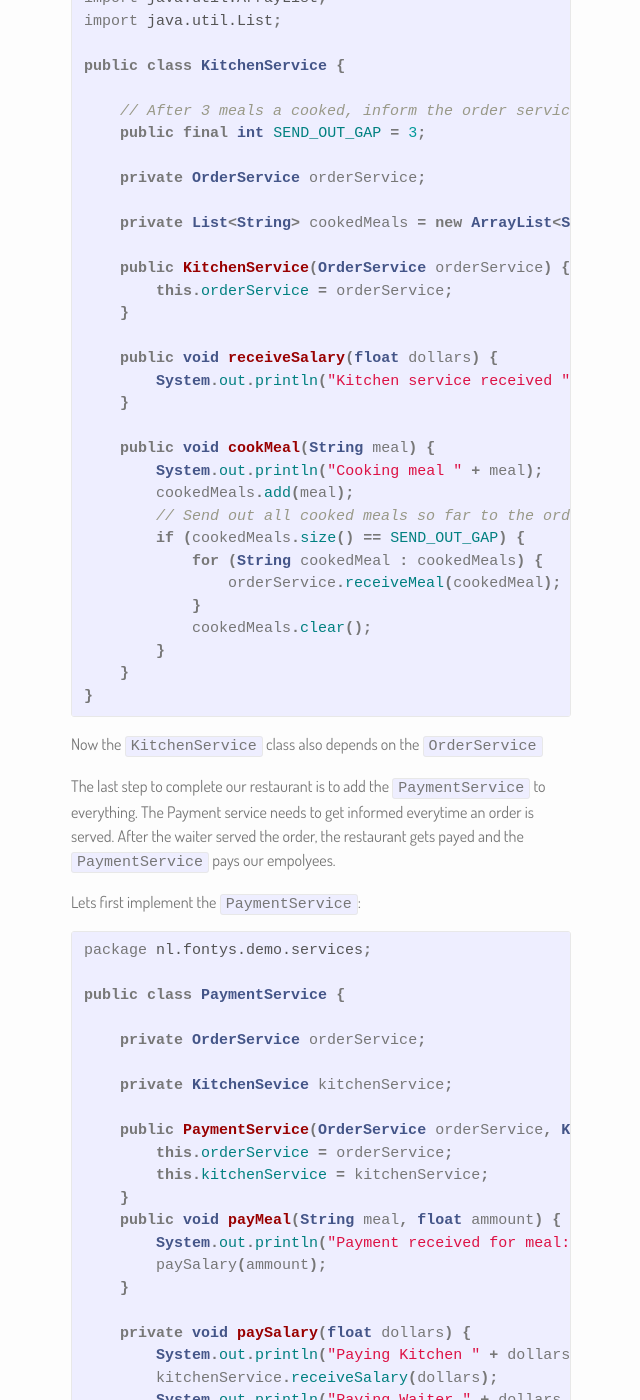
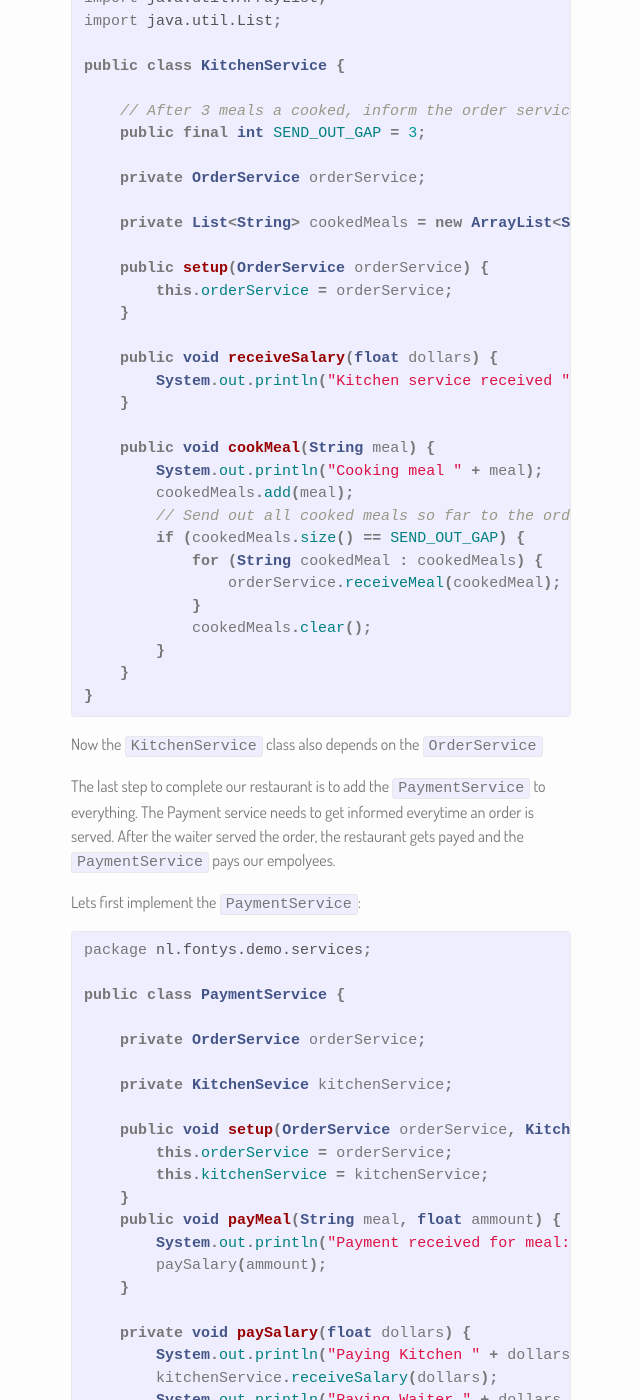
Before and after one commit to sebivenlo/microservices-eventbus, a Jekyll site: the page built from _tutorials/02-casestudy.md, in a window 1280 px wide and 1400 px high, scrolled down 2486 px. Shown: the whole window, without its empty margins (437-1077 px from the left). Built offline with Jekyll 4.4.1, drawn with Linux system fonts in a browser that asks for light colours; nearby versions of some CDN libraries.

Commit message:
Added Setup Methods

```diff
--- a/_tutorials/02-casestudy.md
+++ b/_tutorials/02-casestudy.md
@@ -46,7 +46,7 @@ public class OrderService {
 
     private KitchenService kitchenService;
 
-    public OrderService(KitchenService kitchenService) {
+    public setup(KitchenService kitchenService) {
         this.kitchenService = kitchenService;
     }
 
@@ -93,7 +93,7 @@ public class KitchenService {
 
     private List<String> cookedMeals = new ArrayList<String>();
 
-    public KitchenService(OrderService orderService) {
+    public setup(OrderService orderService) {
         this.orderService = orderService;
     }
 
@@ -129,7 +129,7 @@ public class PaymentService {
 
     private KitchenSevice kitchenService;
 
-    public PaymentService(OrderService orderService, KitchenSevice kitchenService) {
+    public void setup(OrderService orderService, KitchenSevice kitchenService) {
         this.orderService = orderService;
         this.kitchenService = kitchenService;
     }
```
